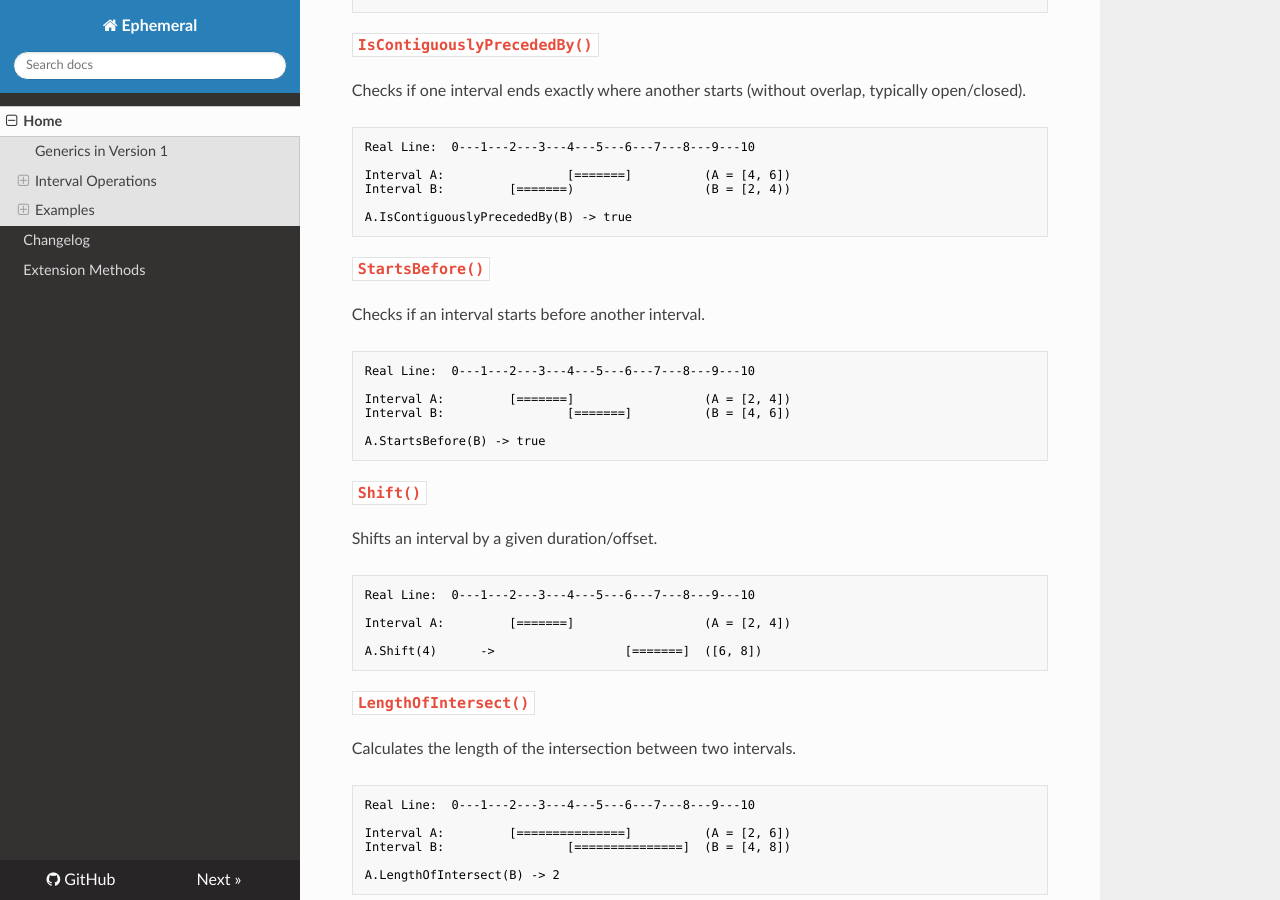
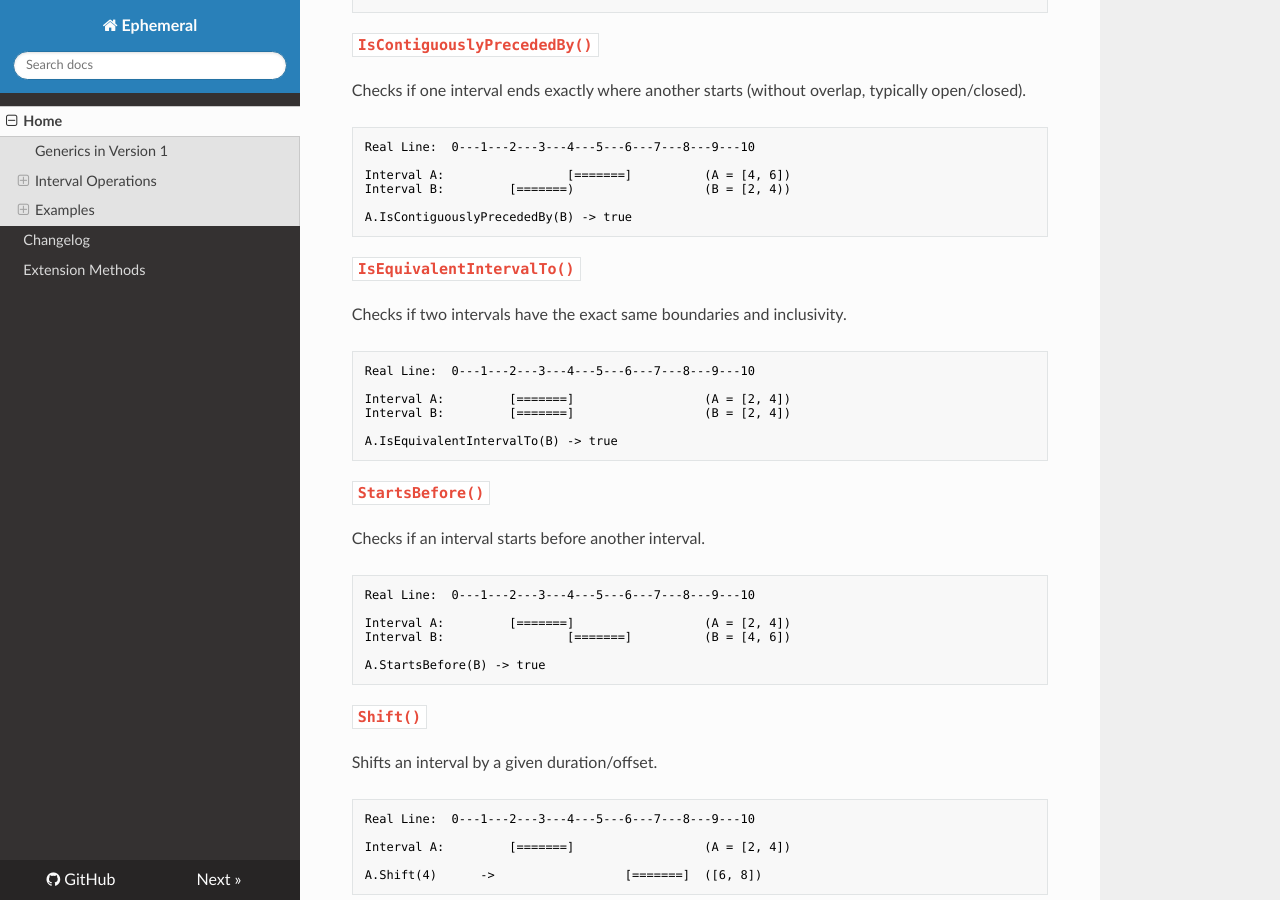
Before and after one commit to marsop/ephemeral, an MkDocs documentation site: the page built from docs/index.md, in a window 1280 px wide and 900 px high, scrolled down 2690 px. Built offline with MkDocs 1.6.1, drawn with Linux system fonts in a browser that asks for light colours; nearby versions of some CDN libraries.

Commit message:
docs: add IsEquivalentIntervalTo documentation
Co-authored-by: google-labs-jules[bot] <161369871+google-labs-jules[bot]@users.noreply.github.com>

````diff
--- a/docs/index.md
+++ b/docs/index.md
@@ -112,6 +112,17 @@ Interval B:         [=======)                  (B = [2, 4))
 A.IsContiguouslyPrecededBy(B) -> true
 ```
 
+### `IsEquivalentIntervalTo()`
+Checks if two intervals have the exact same boundaries and inclusivity.
+```text
+Real Line:  0---1---2---3---4---5---6---7---8---9---10
+
+Interval A:         [=======]                  (A = [2, 4])
+Interval B:         [=======]                  (B = [2, 4])
+
+A.IsEquivalentIntervalTo(B) -> true
+```
+
 ### `StartsBefore()`
 Checks if an interval starts before another interval.
 ```text
````
Also changed, not shown: README.md (+11 -0 lines).
